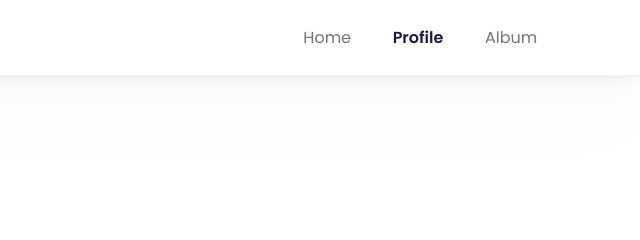
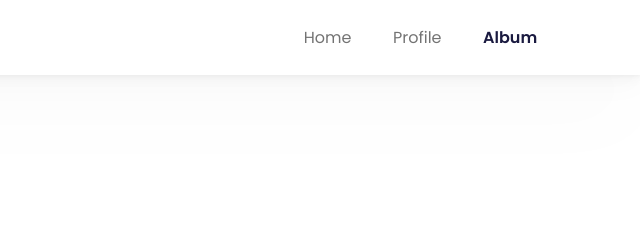
Before and after one commit to Waggish-Mepo/rpl2-yearbook, a plain HTML site: page album.html in a window 1280 px wide. Shown: the top 240 px of the page, 640-1280 px from the left. Drawn offline with Linux system fonts and the light colour scheme.

Commit message:
update nav

```diff
--- a/album.html
+++ b/album.html
@@ -33,8 +33,8 @@
           <div class="navbar-nav">
               <div class="menu ms-auto">
         <a class="nav-link" href="index.html">Home</a>
-        <a class="nav-link active" href="profile.html">Profile</a>
-        <a class="nav-link" href="album.html">Album</a>
+        <a class="nav-link" href="profile.html">Profile</a>
+        <a class="nav-link active" href="album.html">Album</a>
       </div>
 
           </div>
```
Also changed, not shown: index.html (+2 -2 lines).
